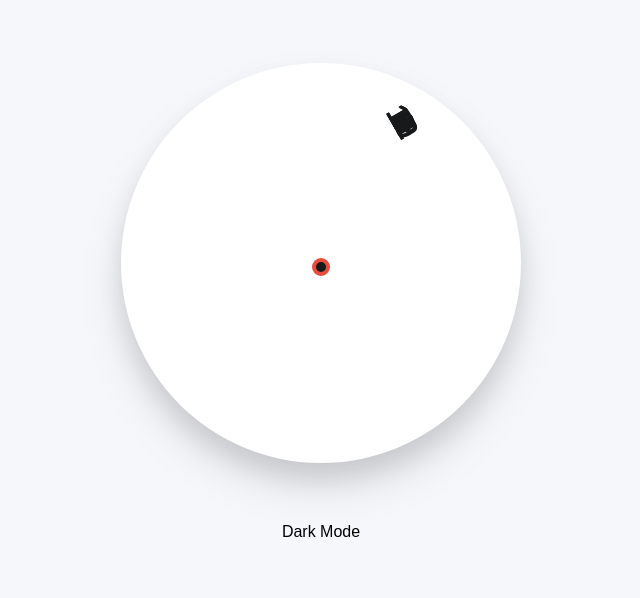
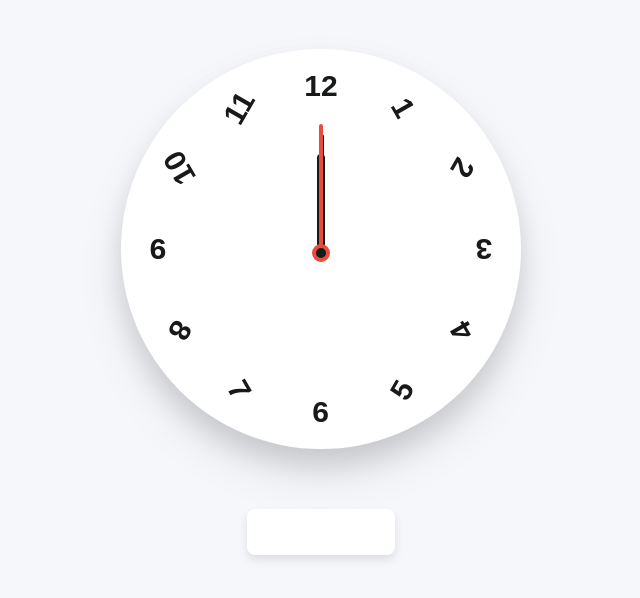
Before and after one commit to MinorSc/Practica-Reloj, a plain HTML site: page Index.html in a window 1280 px wide. Shown: the part 98-696 px from the top of the page, without its empty margins (319-959 px from the left). Drawn offline with Linux system fonts and the light colour scheme.

Commit message:
Feat css completado

```diff
--- a/CSS/styles.css
+++ b/CSS/styles.css
@@ -95,3 +95,45 @@ body.dark {
     background: var(--black-color);
     border: 4px solid var(--red-color);
 }
+
+.indicator .hand{
+    position: absolute;
+    height: 130px;
+    width: 4px;
+    bottom: 0;
+    border-radius: 25px;
+    -webkit-border-radius: 25px;
+    -moz-border-radius: 25px;
+    -ms-border-radius: 25px;
+    -o-border-radius: 25px;
+    transform-origin: bottom;
+    background: var(--red-color);
+}
+
+.hand.minute{
+    height: 120px;
+    width: 5px;
+    background: var(--black-color);
+}
+
+.hand.hour{
+    height: 100px;
+    width: 8px;
+    background: var(--black-color);
+}
+
+.mode-switch{
+    padding: 10px 20px;
+    border-radius: 8px;
+    -webkit-border-radius: 8px;
+    -moz-border-radius: 8px;
+    -ms-border-radius: 8px;
+    -o-border-radius: 8px;
+    font-size: 22px;
+    font-weight: 400;
+    display: inline-block;
+    color: var(--white-color);
+    background: var(--white-color);
+    box-shadow: 0 5px 10px rgba(0, 0, 0, 0.1);
+    cursor: pointer;
+}
--- a/Index.html
+++ b/Index.html
@@ -11,17 +11,17 @@
     <div class="container">
         <div class="Clock">
             <label style="--i: 1"><span>1</span></label>
-            <label style="--i: 1"><span>2</span></label>
-            <label style="--i: 1"><span>3</span></label>
-            <label style="--i: 1"><span>4</span></label>
-            <label style="--i: 1"><span>5</span></label>
-            <label style="--i: 1"><span>6</span></label>
-            <label style="--i: 1"><span>7</span></label>
-            <label style="--i: 1"><span>8</span></label>
-            <label style="--i: 1"><span>9</span></label>
-            <label style="--i: 1"><span>10</span></label>
-            <label style="--i: 1"><span>11</span></label>
-            <label style="--i: 1"><span>12</span></label>
+            <label style="--i: 2"><span>2</span></label>
+            <label style="--i: 3"><span>3</span></label>
+            <label style="--i: 4"><span>4</span></label>
+            <label style="--i: 5"><span>5</span></label>
+            <label style="--i: 6"><span>6</span></label>
+            <label style="--i: 7"><span>7</span></label>
+            <label style="--i: 8"><span>8</span></label>
+            <label style="--i: 9"><span>9</span></label>
+            <label style="--i: 10"><span>10</span></label>
+            <label style="--i: 11"><span>11</span></label>
+            <label style="--i: 12"><span>12</span></label>
 
             <div class="indicator">
                 <span class="hand hour"></span>
```
